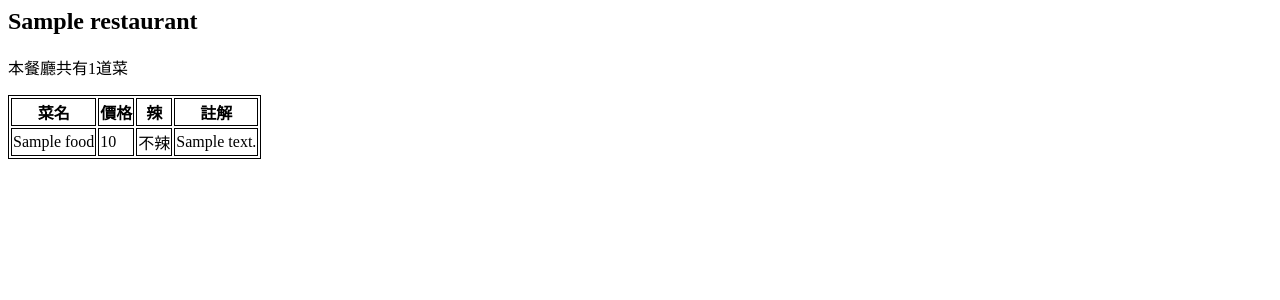
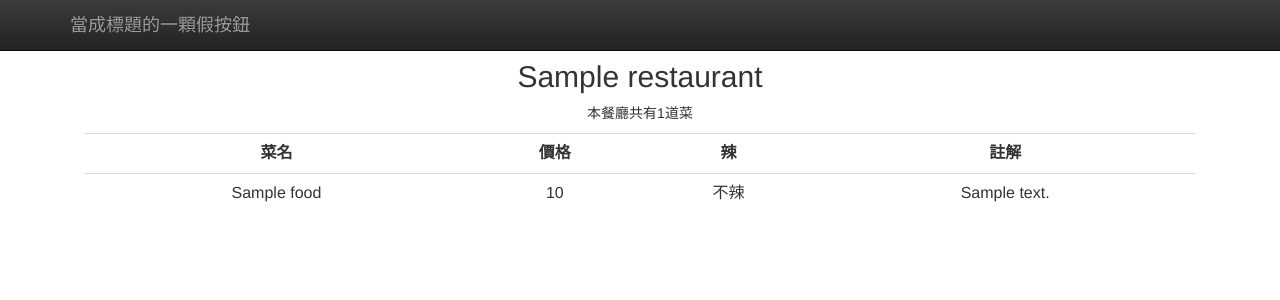
Before and after one commit to SecondX/django, a Django app: template restaurants/templates/menu.html in a window 1280 px wide. Shown: the top 300 px of the page. Run offline with Django 3.2, Linux system fonts and the light colour scheme; the template is opened without the code that fills it: most values are stand-ins (such as "Sample title", 1, 10 or a date in 2020); some libraries are stand-ins or nearby versions.

Commit message:
use bootstrap

```diff
--- a/restaurants/templates/menu.html
+++ b/restaurants/templates/menu.html
@@ -2,9 +2,14 @@
     <head>
         <title>Menu</title>
         <meta charset="utf-8">
+        <link rel="stylesheet" href="https://maxcdn.bootstrapcdn.com/bootstrap/3.3.1/css/bootstrap.min.css">
+        <link rel="stylesheet" href="https://maxcdn.bootstrapcdn.com/bootstrap/3.3.1/css/bootstrap-theme.min.css">
         <style>
-            table, th, td{
-                border: 1px solid black;
+            th {text-align: center;}
+            td {text-align: center;}
+            div.menus {
+                text-align: center;
+                    padding: 40px 15px;
             }
         </style>
     </head>
@@ -13,11 +18,27 @@
         pipe
         {% endcomment%}
     <body>
+        <nav class="navbar navbar-inverse navbar-fixed-top" role="navigation">
+            <div class="container">
+                <div class="navbar-header" align="center">
+                    <button type="button" class="navbar-toggle collapsed" data-toggle="collapse" data-target="#navbar" aria-expanded="false" aria-controls="navar">
+                        <span class="sr-only">Toggle navigation</span>
+                        <span class="icon-bar"></span>
+                        <span class="icon-bar"></span>
+                        <span class="icon-bar"></span>
+                    </button>
+                    <a class="navbar-brand" href="#">當成標題的一顆假按鈕</a>
+                </div>
+            </div>
+        </nav>
+        <div class="container">
+            <div class="menus">
+                <p>
                 {% for r in restaurants %}
                 <h2> {{r.name}} </h2>
                 {% if r.food_set.all %}
                 <p>本餐廳共有{{ r.food_set.all|length}}道菜</p>
-        <table>
+                <table class="table">
                     <tr>
                         <th>菜名</th>
                         <th>價格</th>
@@ -37,5 +58,9 @@
                 <p>本餐廳啥都沒賣！！</p>
                 {% endif %}
                 {% endfor %}
+            </div>
+        </div>
+    <script src="https://ajax.googleapis.com/ajax/libs/jquery/1.11.1/jquery.min.js"></script>
+    <script src="https://maxcdn.bootstrapcdn.com/bootstrap/3.3.1/js/bootstrap.min.js"></script>
     </body>
 </html>
```
Lines whose indentation alone changed are shown as unchanged.
